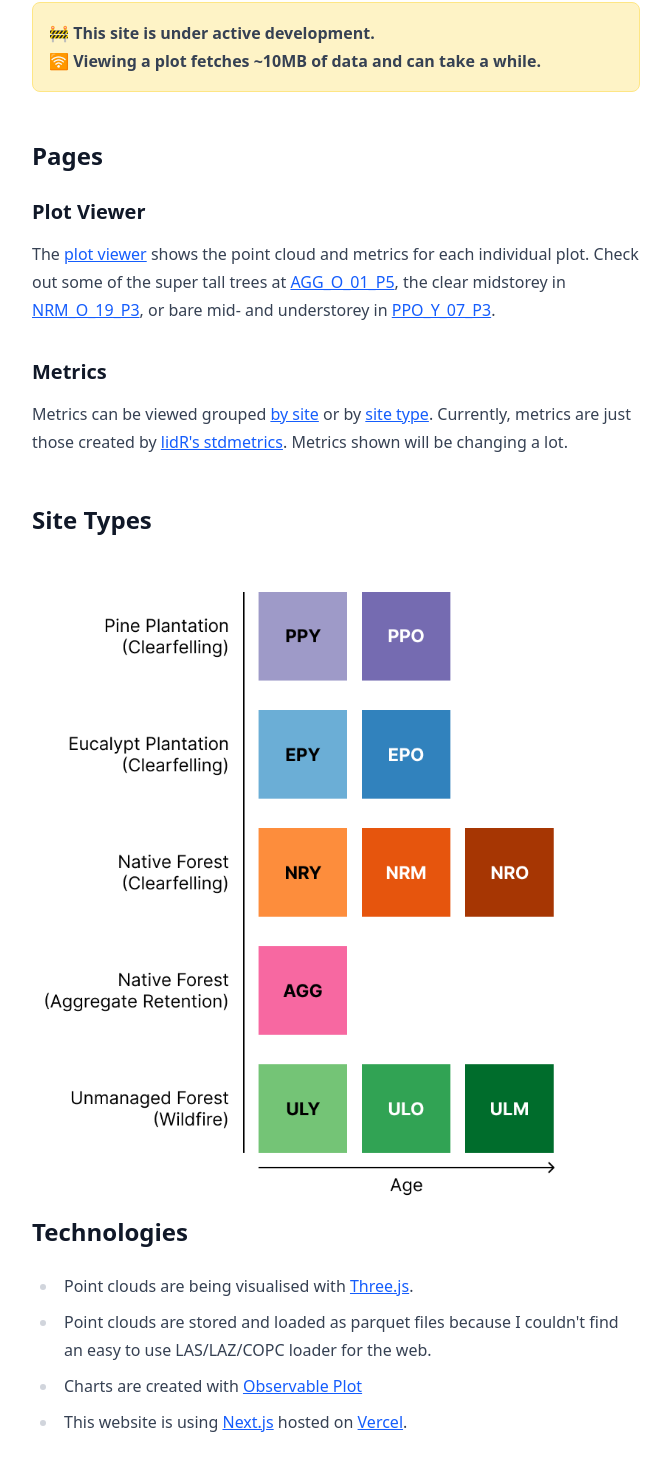
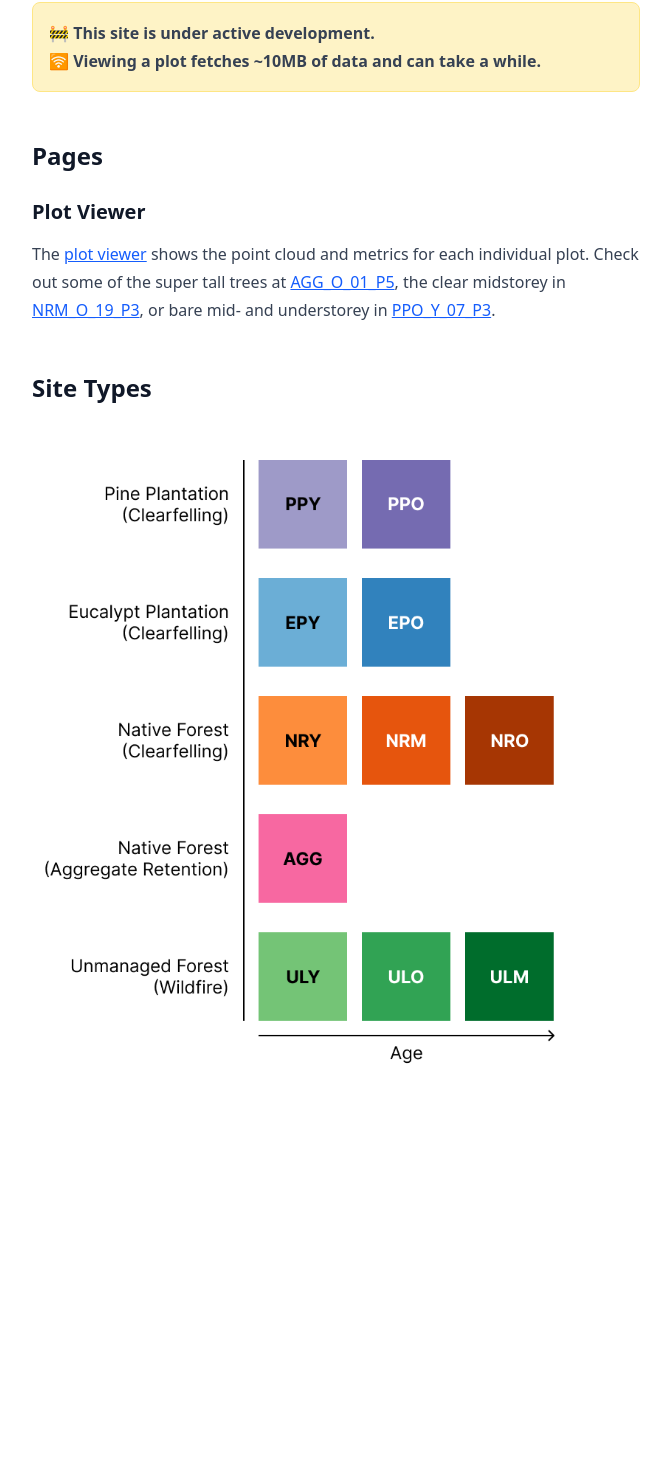
Before and after one commit to jameswesc/thesis-visualiser, a Next.js app: page / in a window 1280 px wide. Shown: the part 254-1724 px from the top of the page, without its empty margins (0-671 px from the left). After the commit the page ends 1322 px from the top, so only its background shows below. Built offline with nearby package versions, Linux system fonts and the light colour scheme.

Commit message:
Updated readme

```diff
--- a/app/page.tsx
+++ b/app/page.tsx
@@ -1,6 +1,6 @@
-import { AspectRatio } from "@/components/ui/aspect-ratio";
-import Image from "next/image";
-import Link from "next/link";
+import { AspectRatio } from "@/components/ui/aspect-ratio"
+import Image from "next/image"
+import Link from "next/link"
 
 export default function Home() {
     return (
@@ -36,16 +36,6 @@ export default function Home() {
                 mid- and understorey in{" "}
                 <Link href="/plot?id=PPO_Y_07_P3">PPO_Y_07_P3</Link>.
             </p>
-            <h3>Metrics</h3>
-            <p>
-                Metrics can be viewed grouped <Link href="/site">by site</Link>{" "}
-                or by <Link href="/site-type">site type</Link>. Currently,
-                metrics are just those created by{" "}
-                <a href="https://github.com/r-lidar/lidR/wiki/stdmetrics">
-                    lidR's stdmetrics
-                </a>
-                . Metrics shown will be changing a lot.
-            </p>
             <h2>Site Types</h2>
             <AspectRatio ratio={1}>
                 <Image
@@ -54,27 +44,6 @@ export default function Home() {
                     fill
                 />
             </AspectRatio>
-            <h2>Technologies</h2>
-            <ul>
-                <li>
-                    Point clouds are being visualised with{" "}
-                    <a href="https://threejs.org/">Three.js</a>.
-                </li>
-                <li>
-                    Point clouds are stored and loaded as parquet files because
-                    I couldn't find an easy to use LAS/LAZ/COPC loader for the
-                    web.
-                </li>
-                <li>
-                    Charts are created with{" "}
-                    <a href="https://observablehq.com/plot/">Observable Plot</a>
-                </li>
-                <li>
-                    This website is using{" "}
-                    <a href="https://nextjs.org/">Next.js</a> hosted on{" "}
-                    <a href="https://vercel.com/">Vercel</a>.
-                </li>
-            </ul>
         </div>
-    );
+    )
 }
```
Also changed, not shown: components/copc/copc-viewer.tsx (+5 -5 lines), 1 other file (tests, documents, lock files or other folders).
